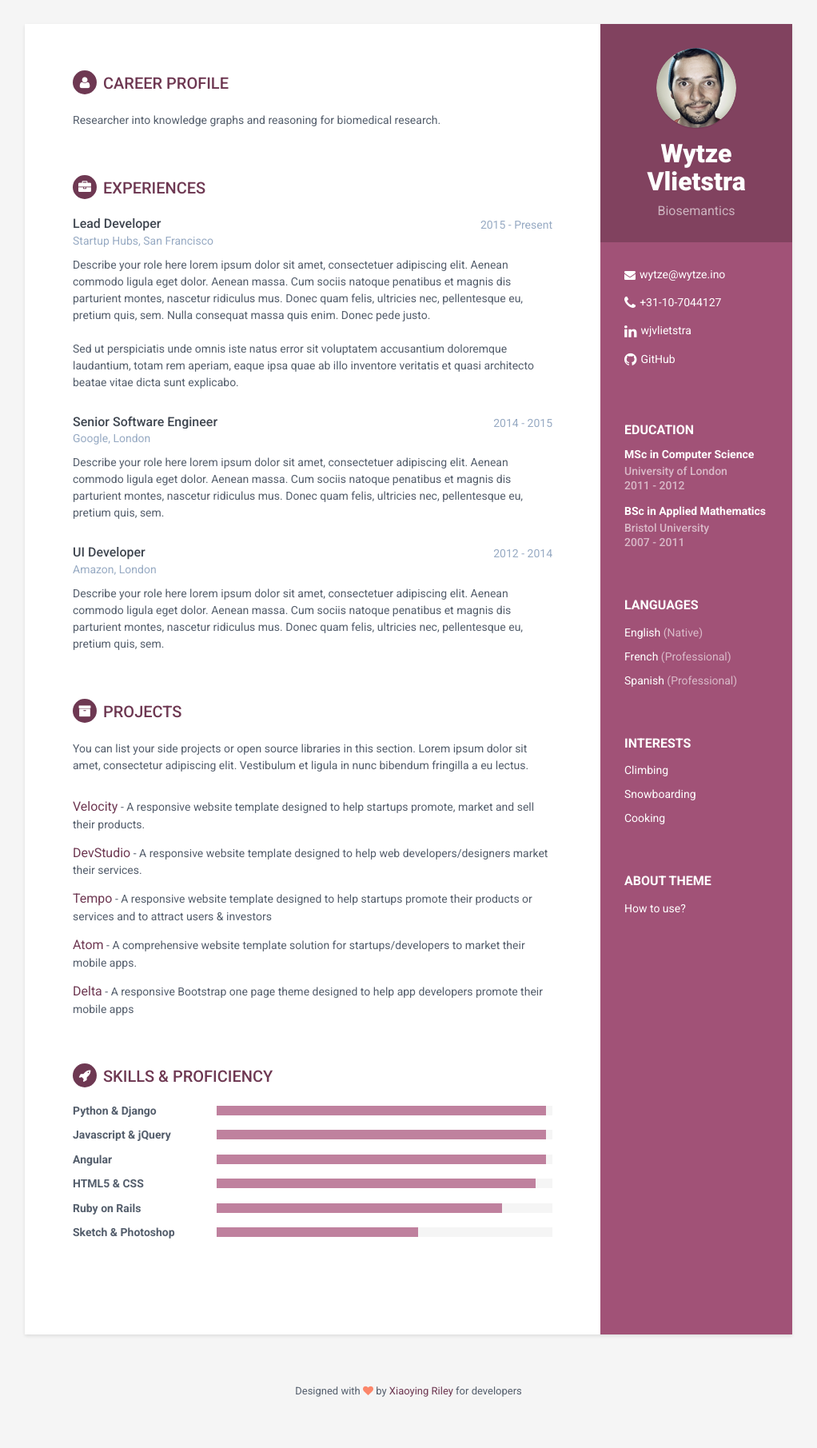
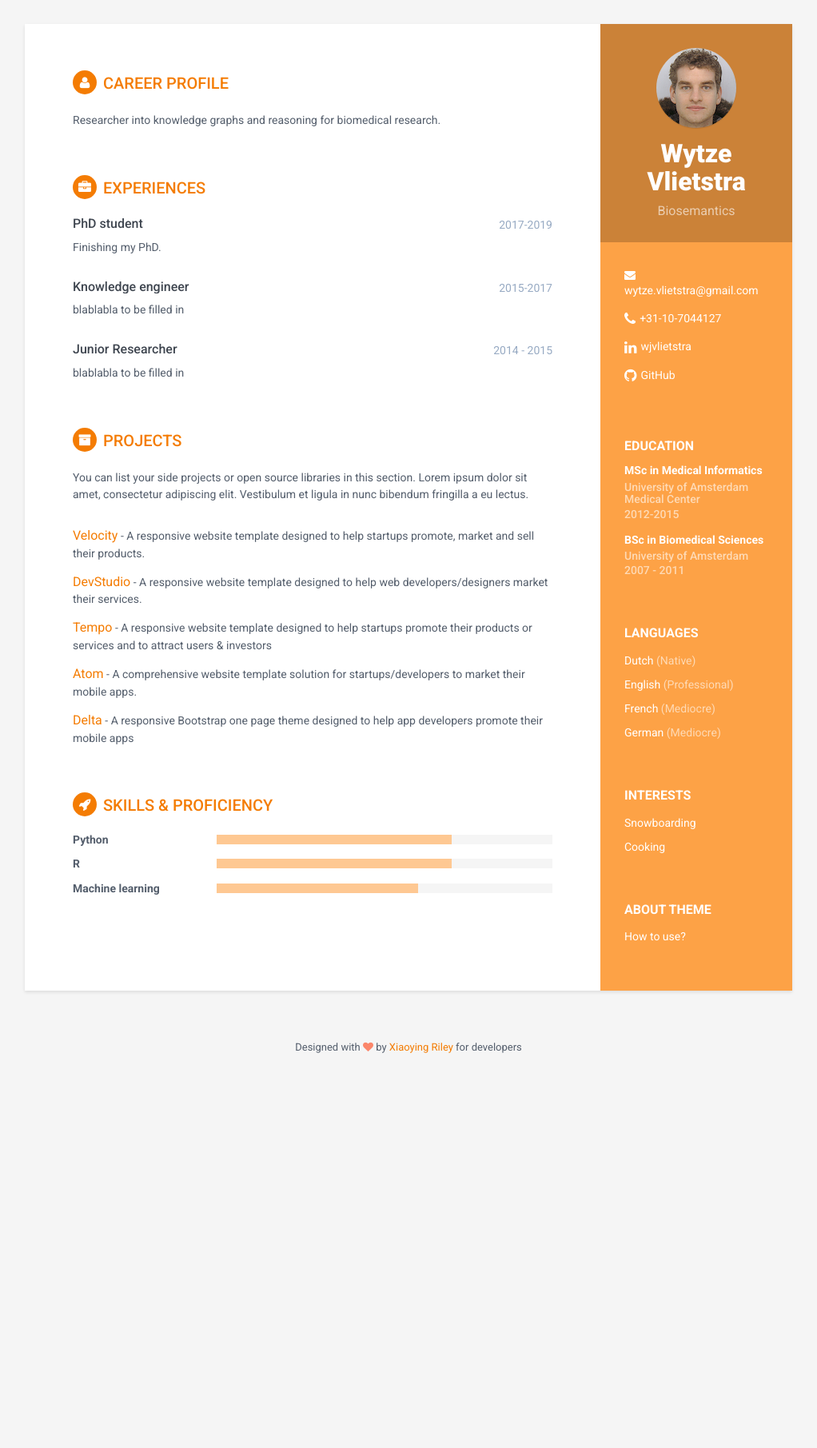
Before and after one commit to Wytz/wytz.github.io, a Jekyll site: the page built from index.html, in a window 1280 px wide. Shown: the whole page at 80% size, without its empty margins (129-1151 px from the left). Built offline with Jekyll 4.4.1, drawn with Linux system fonts in a browser that asks for light colours; after the commit the page ends 1381 px from its top, so only the background shows below that.

Commit message:
start personal stuff

```diff
--- a/_config.yml
+++ b/_config.yml
@@ -6,8 +6,8 @@ baseurl: '/' #change it according to your repository name
 # Enable one of these styles by removing #. Style will be applied only after restarting the build or serve.
 #style: styles-2
 #style: styles-3
-style: styles-4
-#style: styles-5
+#style: styles-4
+style: styles-5
 #style: styles-6
 
 #Profile information
@@ -17,7 +17,7 @@ pic: profile.png  #place a 100x100 picture inside /assets/images/ folder and pro
 summary: 'Researcher into knowledge graphs and reasoning for biomedical research.'
 
 #sidebar links
-email: wytze@wytze.ino
+email: wytze.vlietstra@gmail.com
 phone: +31-10-7044127
 #website: blog.webjeda.com #do not add http://
 linkedin: wjvlietstra
--- a/_data/educations.yml
+++ b/_data/educations.yml
@@ -1,8 +1,8 @@
 - education:
-  degree: MSc in Computer Science
-  university: University of London
-  time: 2011 - 2012
+  degree: MSc in Medical Informatics
+  university: University of Amsterdam Medical Center
+  time: 2012-2015
 - education:
-  degree: BSc in Applied Mathematics
-  university: Bristol University
+  degree: BSc in Biomedical Sciences
+  university: University of Amsterdam
   time: 2007 - 2011
--- a/_data/experiences.yml
+++ b/_data/experiences.yml
@@ -1,28 +1,17 @@
 - experience:
-  role: Lead Developer
-  time: 2015 - Present
-  company: Startup Hubs, San Francisco
-  details: "Describe your role here lorem ipsum dolor sit amet, consectetuer adipiscing
-  elit. Aenean commodo ligula eget dolor. Aenean massa. Cum sociis natoque penatibus et
-  magnis dis parturient montes, nascetur ridiculus mus. Donec quam felis, ultricies nec,
-  pellentesque eu, pretium quis, sem. Nulla consequat massa quis enim. Donec pede justo.
-  <br> <br>
-  Sed ut perspiciatis unde omnis iste natus error sit voluptatem accusantium doloremque
-  laudantium, totam rem aperiam, eaque ipsa quae ab illo inventore veritatis et quasi
-  architecto beatae vitae dicta sunt explicabo."
+  role: PhD student
+  time: 2017-2019
+  employer: Eramsus University Medical Center
+  details: "Finishing my PhD."
 - experience:
-  role: Senior Software Engineer
+  role: Knowledge engineer
+  time: 2015-2017
+  project: ODEX project
+  employer: Eramsus University Medical Center
+  details: "blablabla to be filled in "
+- experience:
+  role: Junior Researcher
   time: 2014 - 2015
-  company: Google, London
-  details: "Describe your role here lorem ipsum dolor sit amet, consectetuer adipiscing
-  elit. Aenean commodo ligula eget dolor. Aenean massa. Cum sociis natoque penatibus et
-  magnis dis parturient montes, nascetur ridiculus mus. Donec quam felis, ultricies nec,
-  pellentesque eu, pretium quis, sem."
-- experience:
-  role: UI Developer
-  time: 2012 - 2014
-  company: Amazon, London
-  details: "Describe your role here lorem ipsum dolor sit amet, consectetuer adipiscing
-  elit. Aenean commodo ligula eget dolor. Aenean massa. Cum sociis natoque penatibus et
-  magnis dis parturient montes, nascetur ridiculus mus. Donec quam felis, ultricies nec,
-  pellentesque eu, pretium quis, sem."
+  project: Eureka EU FP7 project
+  employer: Free University Amsterdam
+  details: "blablabla to be filled in"
--- a/_data/interests.yml
+++ b/_data/interests.yml
@@ -1,6 +1,3 @@
-- interest:
-  item: Climbing
-  link:
 - interest:
   item: Snowboarding
   link:
--- a/_data/languages.yml
+++ b/_data/languages.yml
@@ -1,9 +1,12 @@
+- language:
+  idiom: Dutch
+  level: Native
 - language:
   idiom: English
-  level: Native
+  level: Professional
 - language:
   idiom: French
-  level: Professional
+  level: Mediocre
 - language:
-  idiom: Spanish
-  level: Professional
+  idiom: German
+  level: Mediocre
--- a/_data/skills.yml
+++ b/_data/skills.yml
@@ -1,18 +1,9 @@
 - skill:
-  name: Python & Django
-  level: 98%
+  name: Python
+  level: 70%
 - skill:
-  name: Javascript & jQuery
-  level: 98%
+  name: R
+  level: 70%
 - skill:
-  name: Angular
-  level: 98%
-- skill:
-  name: HTML5 & CSS
-  level: 95%
-- skill:
-  name: Ruby on Rails
-  level: 85%
-- skill:
-  name: Sketch & Photoshop
+  name: Machine learning
   level: 60%
```
Also changed, not shown: assets/images/profile.png, 3 other files.
